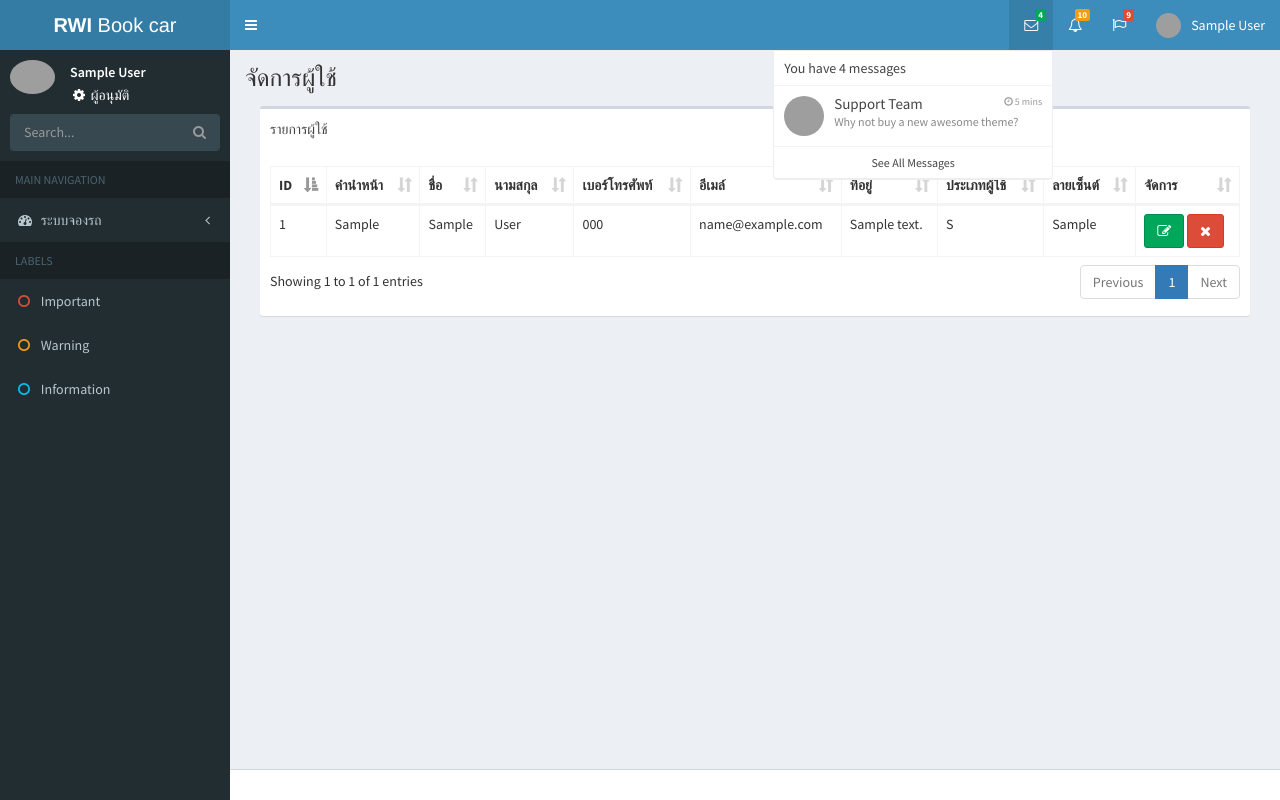
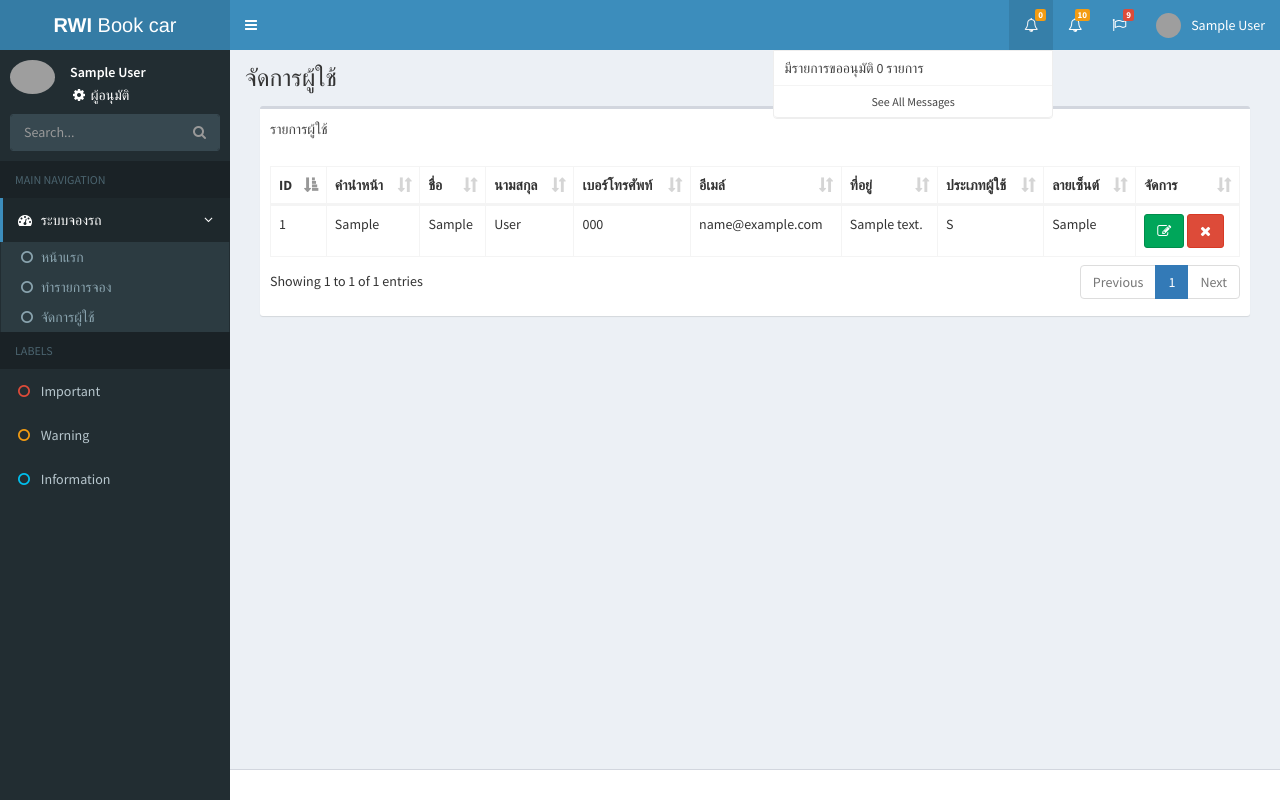
Before and after one commit to Sawanon/Learn-with-p-sarn, a PHP site: page /manageuser.php in a window 1280 px wide, after a click that opens the changed part. Run offline with PHP 8.4, Linux system fonts and the light colour scheme; the visitor is signed in with stand-in values (Sample User, id 1); tables that the repository leaves empty or names only in its code hold one stand-in row (values such as "Sample post"); some libraries are stand-ins or nearby versions; grey boxes are pictures that could not be loaded.

Commit message:
notification #17/05/2019

```diff
--- a/booking.php
+++ b/booking.php
@@ -1,6 +1,7 @@
 <?php
 include("header.php");
 include("left.php");
+$_SESSION['menu'] = 2;
  ?>
  <div class="content-wrapper">
    <section class="content-header">
--- a/footer.php
+++ b/footer.php
@@ -79,6 +79,7 @@ $(document).ready(function () {
           $('#fullCalModal').modal();
       }
   });
+  $('#m<?php echo $_SESSION['menu']; ?>').addClass('active');
 
 })
 
--- a/header.php
+++ b/header.php
@@ -3,6 +3,7 @@
 <head>
   <?php
   session_start();
+  include("connect.php");
    ?>
   <meta charset="utf-8">
   <meta http-equiv="X-UA-Compatible" content="IE=edge">
@@ -63,28 +64,41 @@
 
       <div class="navbar-custom-menu">
         <ul class="nav navbar-nav">
+          <?php
+          $list_req = 0;
+          $strsql = "SELECT *
+          FROM booking,user
+          WHERE b_status = 'A'
+          AND applicant_id = user.u_id";
+          $query = $conn->query($strsql);
+          while ($result = $query->fetch_array()) {
+            $h_applicant[] = $result['u_fname'];
+            $h_detail[] = $result['b_detail'];
+            $h_department[] = $result['u_department'];
+            $list_req++;
+          }
+           ?>
           <!-- Messages: style can be found in dropdown.less-->
           <li class="dropdown messages-menu">
             <a href="#" class="dropdown-toggle" data-toggle="dropdown">
-              <i class="fa fa-envelope-o"></i>
-              <span class="label label-success">4</span>
+              <i class="fa fa-bell-o"></i>
+              <span class="label label-warning"><?php echo $list_req; ?></span>
             </a>
             <ul class="dropdown-menu">
-              <li class="header">You have 4 messages</li>
+              <li class="header">มีรายการขออนุมัติ <?php echo $list_req; ?> รายการ</li>
               <li>
                 <!-- inner menu: contains the actual data -->
                 <ul class="menu">
                   <li><!-- start message -->
-                    <a href="#">
-                      <div class="pull-left">
-                        <img src="dist/img/user2-160x160.jpg" class="img-circle" alt="User Image">
-                      </div>
-                      <h4>
-                        Support Team
-                        <small><i class="fa fa-clock-o"></i> 5 mins</small>
-                      </h4>
-                      <p>Why not buy a new awesome theme?</p>
-                    </a>
+                    <?php for ($i=0; $i < $list_req ; $i++) {
+                      echo "<a href='#'>";
+                      echo "<h4>";
+                      echo $h_applicant[$i]." (".$h_department[$i].")";
+                      echo "</h4>";
+                      echo "<p>".$h_detail[$i]."</p>";
+                      echo "</a>";
+                    }
+                    ?>
                   </li>
                   <!-- end message -->
                 </ul>
@@ -166,7 +180,7 @@
                     echo $permit = "ผู้ขอใช้รถ";
                   }else if($_SESSION['permit']==3){
                     echo $permit = "พนักงานขับรถ";
-                  }else{
+                  }else if($_SESSION['permit']==4){
                     echo $permit = "Admin";
                   }
                    ?>
--- a/index.php
+++ b/index.php
@@ -1,5 +1,4 @@
 <?php
-include("connect.php");
 include("header.php");
 include("left.php");
 if(!isset($_SESSION['u_id']) && $_COOKIE['cook']==""){
@@ -14,6 +13,7 @@ if(!isset($_SESSION['u_id']) && $_COOKIE['cook']==""){
   <div class="content-wrapper">
     <?php
     echo $_COOKIE['cook'];
+    $_SESSION['menu'] = 1;
      ?>
      <section class="content-header">
        <h1>รายการจอง</h1>
@@ -236,7 +236,7 @@ include("footer.php");
       document.getElementById("modalBody").innerHTML = this.responseText;
     }
   };
-  xhttp.open("GET", "selectdetail.php?a="+str, true);
+  xhttp.open("GET", "showdetail.php?a="+str, true);
   xhttp.send();
 }
 </script>
--- a/left.php
+++ b/left.php
@@ -29,7 +29,7 @@
       <!-- sidebar menu: : style can be found in sidebar.less -->
       <ul class="sidebar-menu" data-widget="tree">
         <li class="header">MAIN NAVIGATION</li>
-        <li class="treeview">
+        <li class="treeview active">
           <a href="#">
             <i class="fa fa-dashboard"></i> <span>ระบบจองรถ</span>
             <span class="pull-right-container">
@@ -37,8 +37,11 @@
             </span>
           </a>
           <ul class="treeview-menu">
-            <li><a href="booking.php"><i class="fa fa-circle-o"></i>ทำรายการจอง</a></li>
-            <li><a href="manageuser.php"><i class="fa fa-circle-o"></i>จัดการผู้ใช้</a></li>
+            <li id="m1"><a href="index.php"><i class="fa fa-circle-o"></i>หน้าแรก</a></li>
+            <li id="m2"><a href="booking.php"><i class="fa fa-circle-o"></i>ทำรายการจอง</a></li>
+            <?php if($_SESSION['permit']==1){ ?>
+              <li id="m3"><a href="manageuser.php"><i class="fa fa-circle-o"></i>จัดการผู้ใช้</a></li>
+            <?php } ?>
           </ul>
         </li>
         <li class="header">LABELS</li>
--- a/manageuser.php
+++ b/manageuser.php
@@ -1,7 +1,7 @@
 <?php
-include("connect.php");
 include("header.php");
 include("left.php");
+$_SESSION['menu'] = 3;
  ?>
 
 <div class="content-wrapper">
```
Also changed, not shown: showdetail.php (renamed from selectdetail.php).
